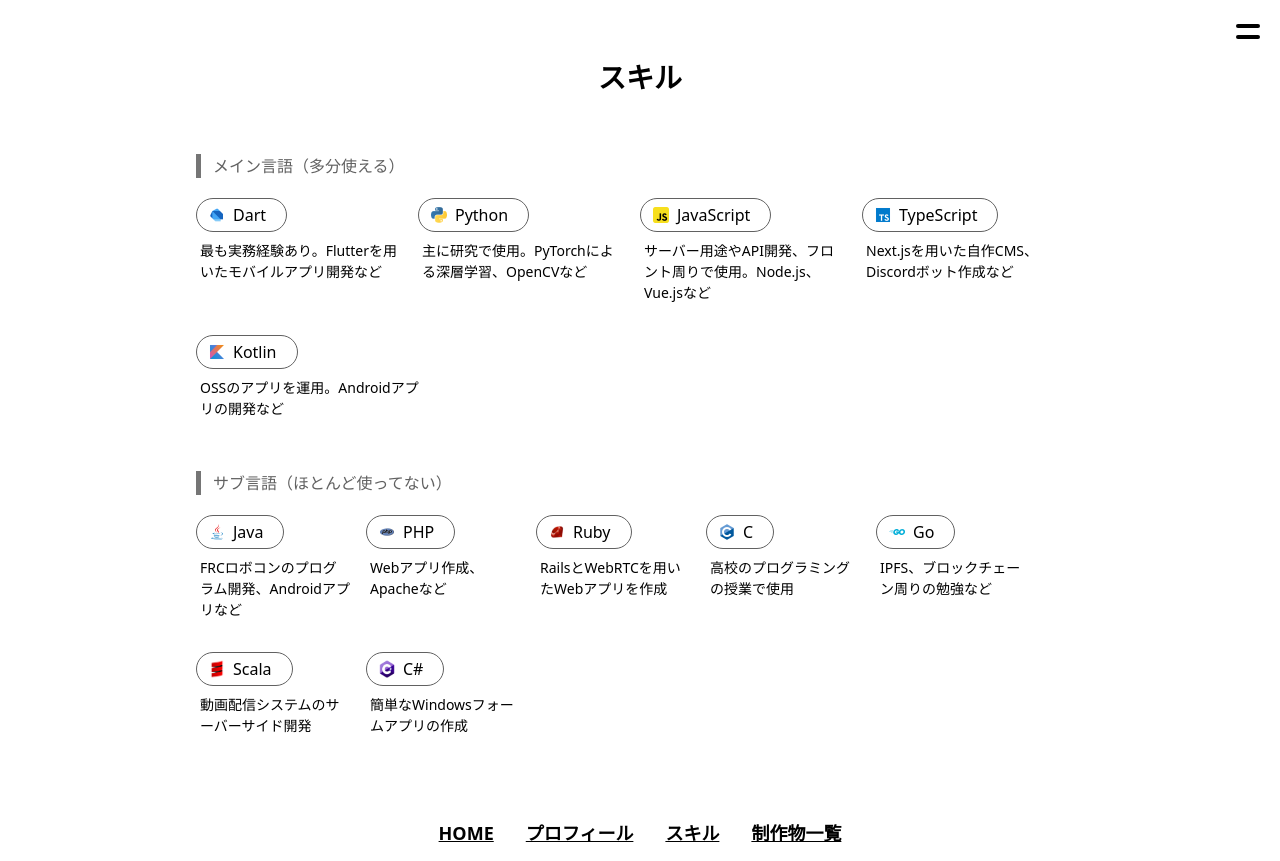
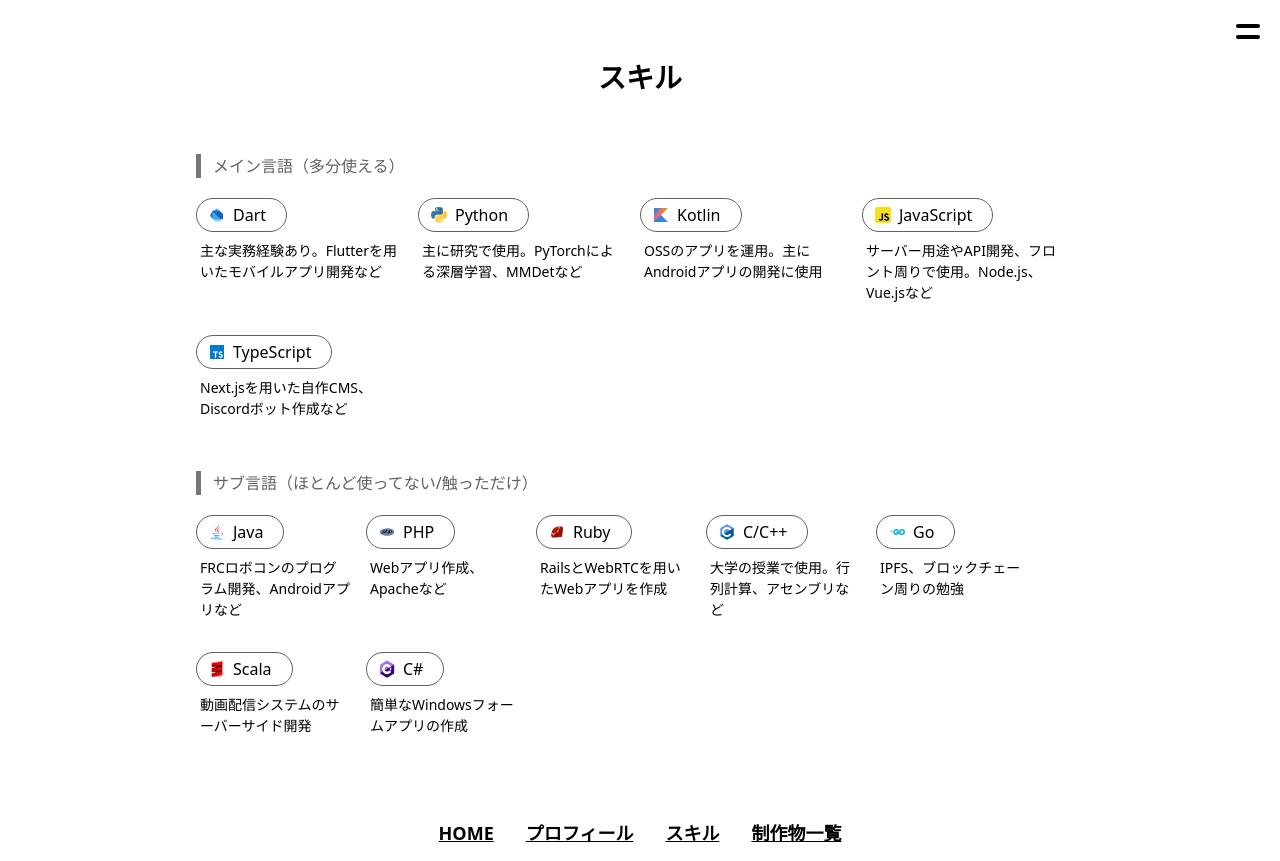
Before and after one commit to sakusaku3939/my-page, a Next.js app: page /skills in a window 1280 px wide. Built offline with nearby package versions, Linux system fonts and the light colour scheme; no server answers.

Commit message:
Update a list of programming language

```diff
--- a/src/components/organism/Skills/Skills.tsx
+++ b/src/components/organism/Skills/Skills.tsx
@@ -45,7 +45,7 @@ type SkillItemProps = {
 
 const SkillsItem = ({ title, children }: SkillItemProps) => {
   const router = useRouter();
-  const name = title.replace("#", "sharp")
+  const name = title.replace("#", "sharp").replace("/", "slash");
   return (
     <>
       <div className={`${skills.card}`}>
--- a/src/pages/skills/index.tsx
+++ b/src/pages/skills/index.tsx
@@ -20,10 +20,13 @@ const Index = () => {
           <h2 className={index.h2}>メイン言語（多分使える）</h2>
           <SkillsItemWrapper>
             <SkillsItem title="Dart">
-              最も実務経験あり。Flutterを用いたモバイルアプリ開発など
+              主な実務経験あり。Flutterを用いたモバイルアプリ開発など
             </SkillsItem>
             <SkillsItem title="Python">
-              主に研究で使用。PyTorchによる深層学習、OpenCVなど
+              主に研究で使用。PyTorchによる深層学習、MMDetなど
+            </SkillsItem>
+            <SkillsItem title="Kotlin">
+              OSSのアプリを運用。主にAndroidアプリの開発に使用
             </SkillsItem>
             <SkillsItem title="JavaScript">
               サーバー用途やAPI開発、フロント周りで使用。Node.js、Vue.jsなど
@@ -31,12 +34,9 @@ const Index = () => {
             <SkillsItem title="TypeScript">
               Next.jsを用いた自作CMS、Discordボット作成など
             </SkillsItem>
-            <SkillsItem title="Kotlin">
-              OSSのアプリを運用。Androidアプリの開発など
-            </SkillsItem>
           </SkillsItemWrapper>
 
-          <h2 className={index.h2}>サブ言語（ほとんど使ってない）</h2>
+          <h2 className={index.h2}>サブ言語（ほとんど使ってない/触っただけ）</h2>
           <SkillsSubItemWrapper>
             <SkillsItem title="Java">
               FRCロボコンのプログラム開発、Androidアプリなど
@@ -47,11 +47,11 @@ const Index = () => {
             <SkillsItem title="Ruby">
               RailsとWebRTCを用いたWebアプリを作成
             </SkillsItem>
-            <SkillsItem title="C">
-              高校のプログラミングの授業で使用
+            <SkillsItem title="C/C++">
+              大学の授業で使用。行列計算、アセンブリなど
             </SkillsItem>
             <SkillsItem title="Go">
-              IPFS、ブロックチェーン周りの勉強など
+              IPFS、ブロックチェーン周りの勉強
             </SkillsItem>
             <SkillsItem title="Scala">
               動画配信システムのサーバーサイド開発
```
Also changed, not shown: public/language-icon/CslashC++.png (renamed from public/language-icon/C.png).
